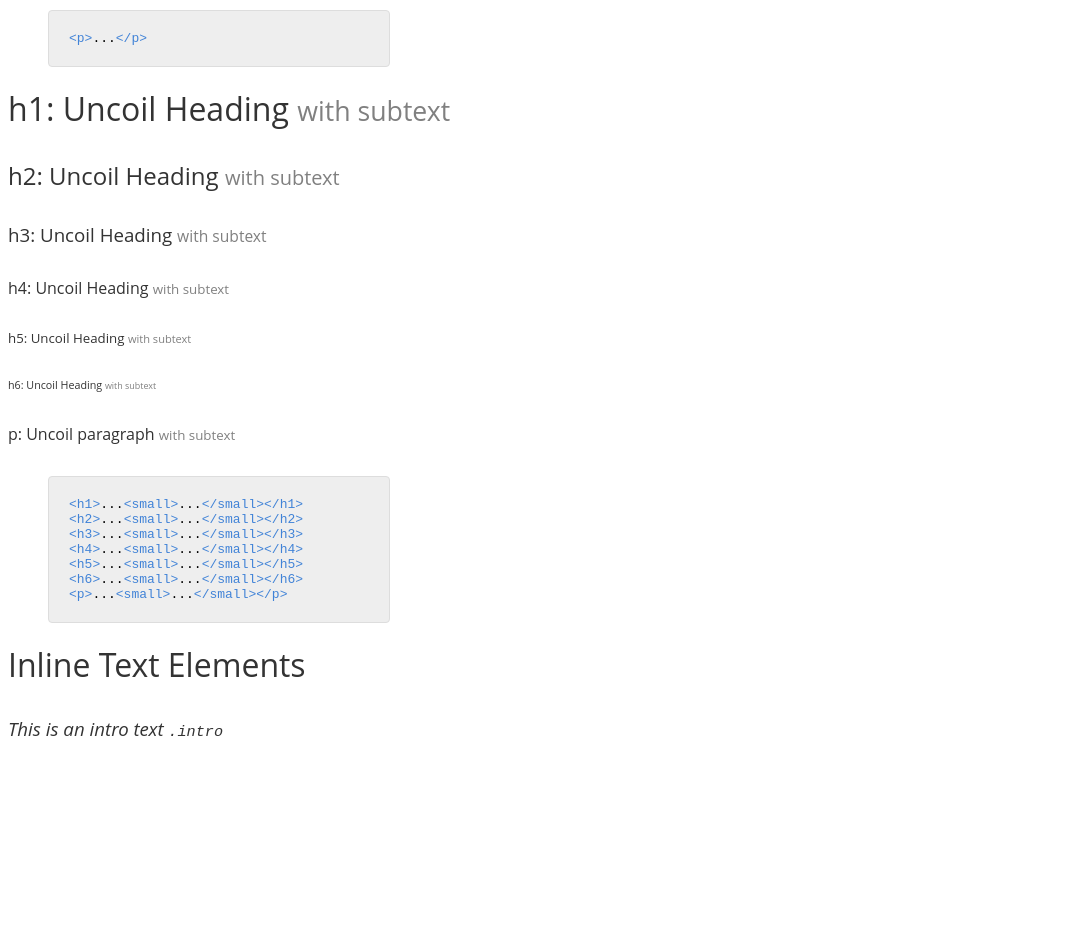
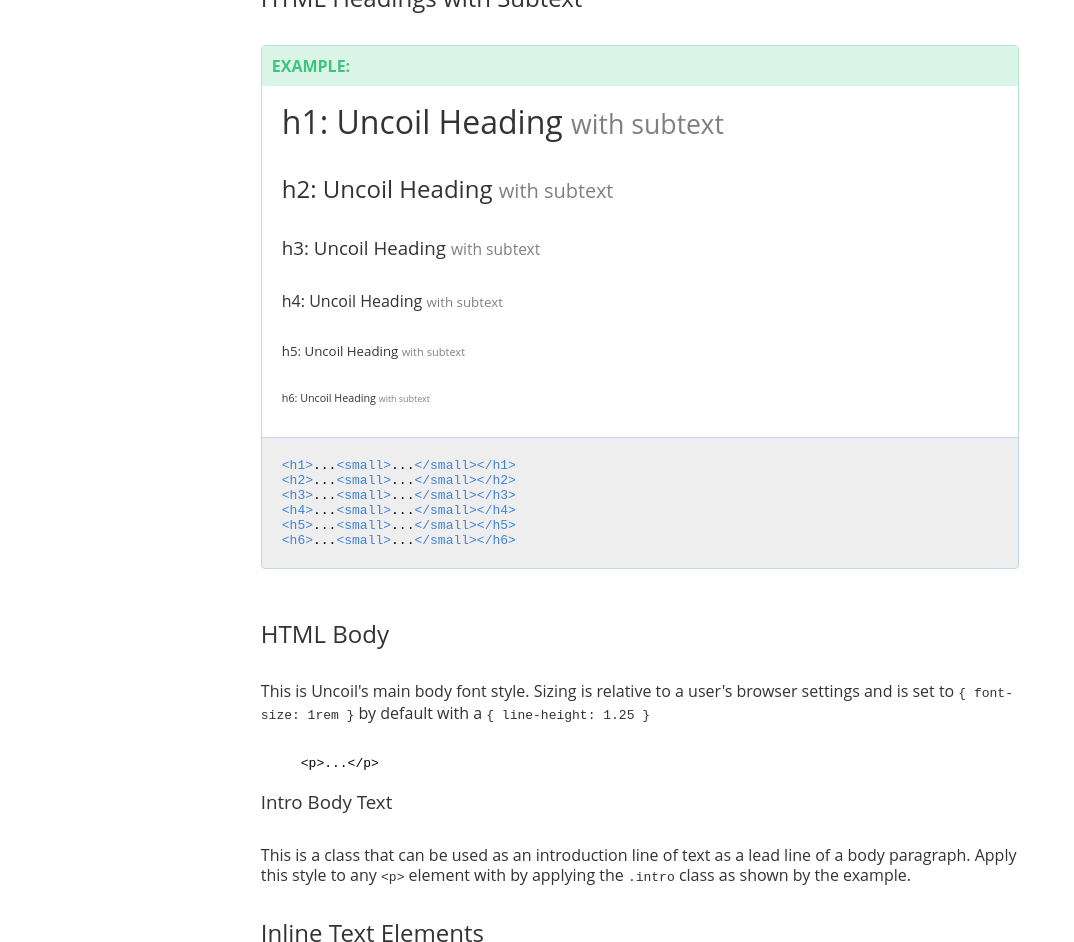
Before and after one commit to gbilog/uncoil_framework, a plain HTML site: page build/styleguide.html in a window 1280 px wide. Shown: the part 801-1743 px from the top of the page, without its empty margins (0-1074 px from the left). Before the commit the page ends 1575 px from the top, so only its background shows below. Drawn offline with Linux system fonts and the light colour scheme.

Commit message:
UI update

```diff
--- a/build/assets/sass/1-base/_base-dir.sass
+++ b/build/assets/sass/1-base/_base-dir.sass
@@ -1,2 +1,3 @@
 // Typography and Text Styles
 @import typography
+@import docs
--- /dev/null
+++ b/build/assets/sass/1-base/_docs.sass
@@ -0,0 +1,36 @@
+.wrapper
+  width: 60%
+  margin: 0 auto
+
+.example-container
+  border: 1px solid lighten($brand-primary, 30%)
+  padding: 5px 20px 0px 20px
+  border-radius: 4px 4px 0px 0px
+  overflow: hidden
+
+  .example
+    color: $brand-primary
+    text-transform: uppercase
+    font-size: $h6-font-size
+    font-weight: $font-bold
+    background-color: lighten($brand-primary, 40%)
+    padding: 10px
+    margin: (-5px) -20px
+
+.example-copy
+  figure, pre
+    margin: 0px
+
+  pre
+    word-break: break-all
+    word-wrap: break-word
+    white-space: pre-wrap
+    background-color: $medium-grey
+    padding: 20px
+    margin-top: -1px
+    border: 1px solid lighten($brand-tertiary, 30%)
+    border-radius: 0px 0px 4px 4px
+    margin-bottom: 50px
+
+    & .tag
+      color: $brand-tertiary
--- a/build/assets/sass/1-base/_typography.sass
+++ b/build/assets/sass/1-base/_typography.sass
@@ -11,16 +11,4 @@
 
   &.intro
     font-style: $font-italic
-
-pre
-  word-break: break-all
-  word-wrap: break-word
-  white-space: pre-wrap
-  background-color: $medium-grey
-  padding: 20px
-  width: 300px
-  border: 1px solid $grey
-  border-radius: 4px
-
-  & .tag
-    color: $brand-tertiary
+    font-size: $h3-font-size
--- a/build/assets/sass/_variables.sass
+++ b/build/assets/sass/_variables.sass
@@ -23,7 +23,7 @@
 $default-font-size: 1rem
 $default-font-weight: normal
 $font-italic: italic
-$default-bold: bold
+$font-bold: bold
 $default-line-height: 1.25
 $default-bottom-margin: 2rem
 
@@ -38,5 +38,5 @@
 
 // Heading Font Styling
 $headings-font-family: "Open Sans", sans-serif
-$headings-font-weight: $default-bold
+$headings-font-weight: $font-bold
 $headings-bottom-margin: $default-bottom-margin
--- a/build/assets/sass/app.css
+++ b/build/assets/sass/app.css
@@ -8,18 +8,40 @@
   h1 small, h2 small, h3 small, h4 small, h5 small, h6 small, p small {
     color: gray; }
   h1.intro, h2.intro, h3.intro, h4.intro, h5.intro, h6.intro, p.intro {
-    font-style: italic; }
+    font-style: italic;
+    font-size: 1.85rem; }
 
-pre {
+.wrapper {
+  width: 60%;
+  margin: 0 auto; }
+
+.example-container {
+  border: 1px solid #b4e7cd;
+  padding: 5px 20px 0px 20px;
+  border-radius: 4px 4px 0px 0px;
+  overflow: hidden; }
+  .example-container .example {
+    color: #3FC380;
+    text-transform: uppercase;
+    font-size: 1rem;
+    font-weight: bold;
+    background-color: #daf4e7;
+    padding: 10px;
+    margin: -5px -20px; }
+
+.example-copy figure, .example-copy pre {
+  margin: 0px; }
+.example-copy pre {
   word-break: break-all;
   word-wrap: break-word;
   white-space: pre-wrap;
   background-color: #eeeeee;
   padding: 20px;
-  width: 300px;
-  border: 1px solid #dddddd;
-  border-radius: 4px; }
-  pre .tag {
+  margin-top: -1px;
+  border: 1px solid #bfd5f2;
+  border-radius: 0px 0px 4px 4px;
+  margin-bottom: 50px; }
+  .example-copy pre .tag {
     color: #4183D7; }
 
 /*# sourceMappingURL=app.css.map */
--- a/build/styleguide.html
+++ b/build/styleguide.html
@@ -8,16 +8,21 @@
   <link rel="stylesheet" href="assets/sass/app.css">
 </head>
 <body>
+  <div class="wrapper">
     <!-- Text Styles -->
     <h1>Typography</h1>
     <h2>HTML Headings</h2>
     <p>All HTML heading from <code>&lt;h1&gt;</code> to <code>&lt;h6&gt;</code> are available and feature the following text styles.</p>
+    <div class="example-container">
+      <p class="example">Example:</p>
       <h1>h1: Uncoil Heading</h1>
       <h2>h2: Uncoil Heading</h2>
       <h3>h3: Uncoil Heading</h3>
       <h4>h4: Uncoil Heading</h4>
       <h5>h5: Uncoil Heading</h5>
       <h6>h6: Uncoil Heading</h6>
+    </div>
+    <div class="example-copy">
       <figure>
         <pre><span class="tag">&lt;h1&gt;</span>...<span class="tag">&lt;/h1&gt;</span>
 <span class="tag">&lt;h2&gt;</span>...<span class="tag">&lt;/h2&gt;</span>
@@ -26,38 +31,48 @@
 <span class="tag">&lt;h4&gt;</span>...<span class="tag">&lt;/h5&gt;</span>
 <span class="tag">&lt;h6&gt;</span>...<span class="tag">&lt;/h6&gt;</span></pre>
       </figure>
-  <h2>HTML Paragraph</h2>
-  <p>This is a <code>&lt;p&gt;</code></p>
-  <figure>
-    <pre><span class="tag">&lt;p&gt;</span>...<span class="tag">&lt;/p&gt;</span></pre>
-  </figure>
+    </div>
 
     <!-- Muted Text -->
+    <h2>HTML Headings with Subtext</h2>
+    <div class="example-container">
+      <p class="example">Example:</p>
       <h1>h1: Uncoil Heading <small>with subtext</small></h1>
       <h2>h2: Uncoil Heading <small>with subtext</small></h2>
       <h3>h3: Uncoil Heading <small>with subtext</small></h3>
       <h4>h4: Uncoil Heading <small>with subtext</small></h4>
       <h5>h5: Uncoil Heading <small>with subtext</small></h5>
       <h6>h6: Uncoil Heading <small>with subtext</small></h6>
-  <p>p: Uncoil paragraph <small>with subtext</small></p>
+    </div>
+    <div class="example-copy">
       <figure>
         <pre><span class="tag">&lt;h1&gt;</span>...<span class="tag">&lt;small&gt;</span>...<span class="tag">&lt;/small&gt;</span><span class="tag">&lt;/h1&gt;</span>
 <span class="tag">&lt;h2&gt;</span>...<span class="tag">&lt;small&gt;</span>...<span class="tag">&lt;/small&gt;</span><span class="tag">&lt;/h2&gt;</span>
 <span class="tag">&lt;h3&gt;</span>...<span class="tag">&lt;small&gt;</span>...<span class="tag">&lt;/small&gt;</span><span class="tag">&lt;/h3&gt;</span>
 <span class="tag">&lt;h4&gt;</span>...<span class="tag">&lt;small&gt;</span>...<span class="tag">&lt;/small&gt;</span><span class="tag">&lt;/h4&gt;</span>
 <span class="tag">&lt;h5&gt;</span>...<span class="tag">&lt;small&gt;</span>...<span class="tag">&lt;/small&gt;</span><span class="tag">&lt;/h5&gt;</span>
-<span class="tag">&lt;h6&gt;</span>...<span class="tag">&lt;small&gt;</span>...<span class="tag">&lt;/small&gt;</span><span class="tag">&lt;/h6&gt;</span>
-<span class="tag">&lt;p&gt;</span>...<span class="tag">&lt;small&gt;</span>...<span class="tag">&lt;/small&gt;</span><span class="tag">&lt;/p&gt;</span></pre>
+<span class="tag">&lt;h6&gt;</span>...<span class="tag">&lt;small&gt;</span>...<span class="tag">&lt;/small&gt;</span><span class="tag">&lt;/h6&gt;</span></pre>
       </figure>
+    </div>
+
+    <!-- Body Copy -->
+    <h2>HTML Body</h2>
+    <p>This is Uncoil's main body font style. Sizing is relative to a user's browser settings and is set to <code>{ font-size: 1rem }</code> by default with a <code>{ line-height: 1.25 }</code></p>
+    <figure>
+      <pre><span class="tag">&lt;p&gt;</span>...<span class="tag">&lt;/p&gt;</span></pre>
+    </figure>
+    <!-- Intro text styling -->
+    <h3>Intro Body Text</h3>
+    <p>This is a class that can be used as an introduction line of text as a lead line of a body paragraph. Apply this style to any <code>&lt;p&gt;</code> element with by applying the <code>.intro</code> class as shown by the example.</p>
+
 
 
     <!-- Inline Text Elements -->
-  <h1>Inline Text Elements</h1>
-  <!-- Intro text styling -->
-  <h3 class="intro">This is an intro text <code>.intro</code></h3>
+    <h2>Inline Text Elements</h2>
+
     <!--   -->
 
 
-
+  </div>
 </body>
 </html>
```
Also changed, not shown: 1 other file. Lines whose indentation alone changed are shown as unchanged.
